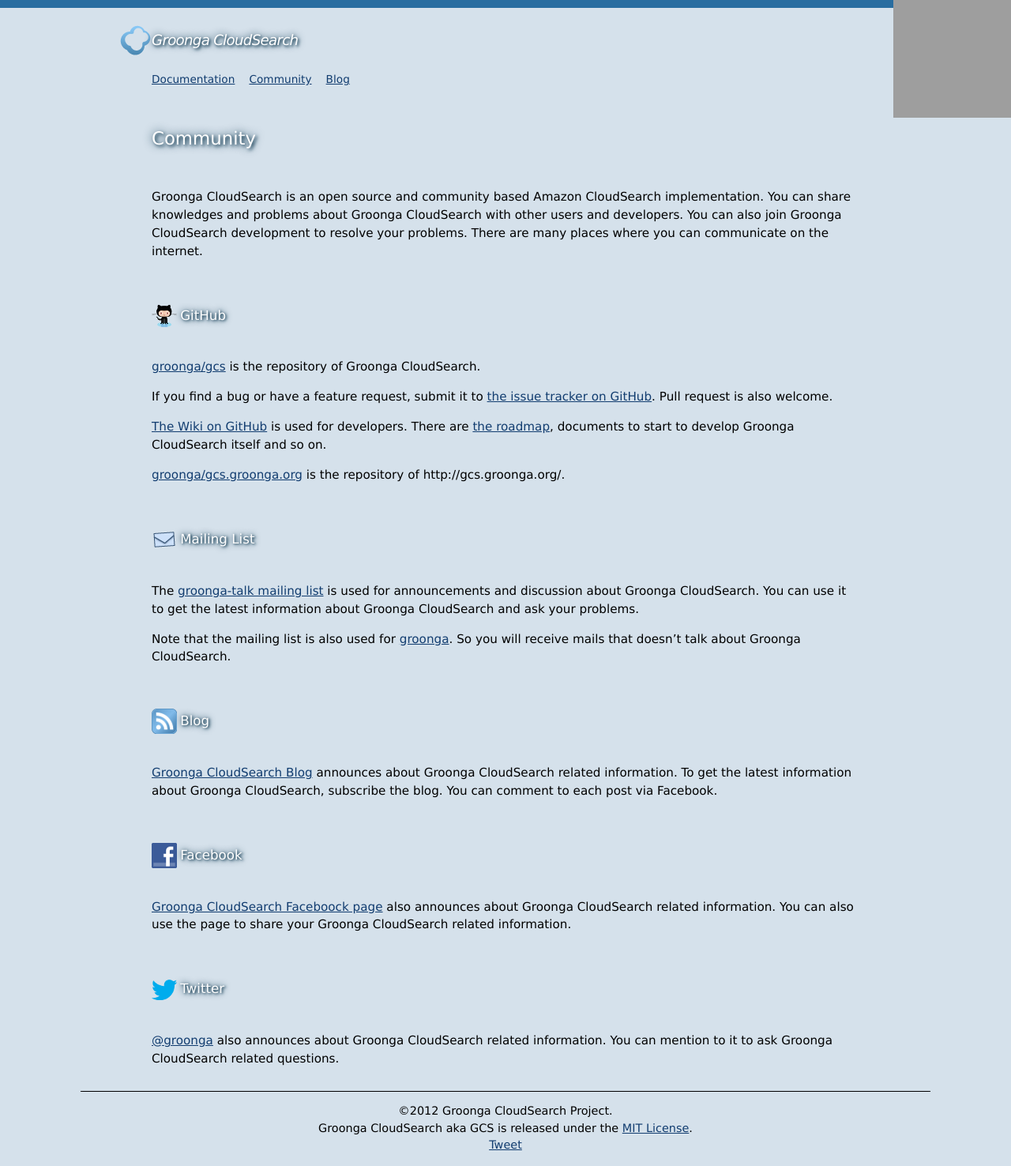
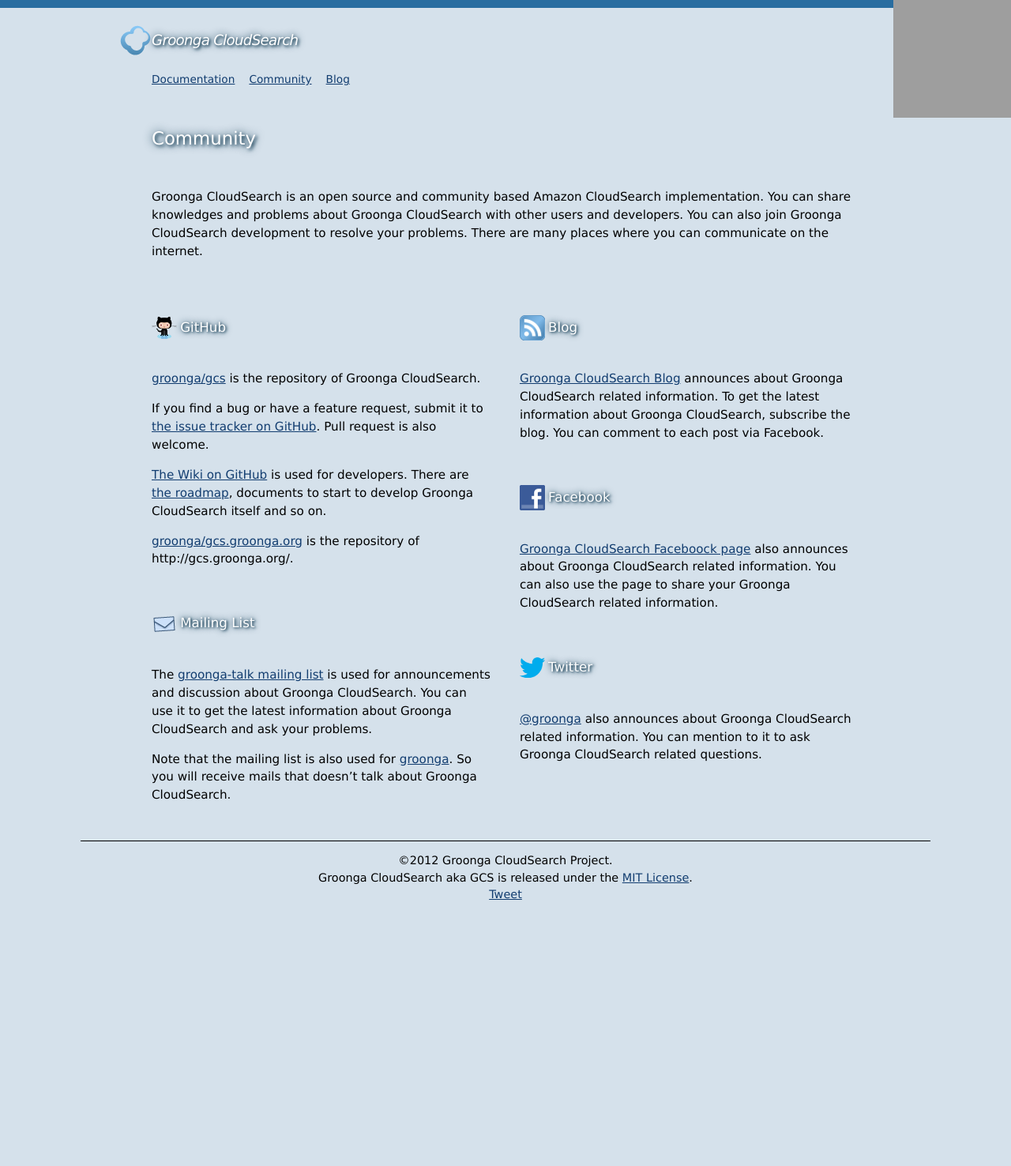
Before and after one commit to groonga/gcs.groonga.org, a Jekyll site: the page built from community/index.md, in a window 1280 px wide. Shown: the whole page at 79% size. Built offline with Jekyll 4.4.1, drawn with Linux system fonts in a browser that asks for light colours; comment, search, counter and statistics services are not loaded; after the commit the page ends 1159 px from its top, so only the background shows below that; grey boxes are pictures that could not be loaded.

Commit message:
Make the community page multi-columns

```diff
--- a/_layouts/default.html
+++ b/_layouts/default.html
@@ -22,7 +22,9 @@
   <body{% if page.id %} id="page-{{ page.id }}"{% endif %}>
     {% include facebook-sdk.html %}
     <h1 id="global-heading"><a href="/">Groonga CloudSearch</a></h1>
-    {{ content }}
+    <section id="content">
+      {{ content }}
+    </section>
     <nav>
       <ul>
         <li><a href="/docs/">Documentation</a></li>
--- a/community/index.md
+++ b/community/index.md
@@ -9,6 +10,8 @@
 about Groonga CloudSearch with other users and developers. You can
 also join Groonga CloudSearch development to resolve your problems.
 There are many places where you can communicate on the internet.
+
+<!--
 
 ## <img src="/images/github-octocats-32.png" alt="" />GitHub
 
@@ -58,3 +61,41 @@
 [@groonga](https://twitter.com/groonga) also announces about Groonga
 CloudSearch related information. You can mention to it to ask Groonga
 CloudSearch related questions.
+
+-->
+
+<div class="communities" id="communities-1">
+
+<h2 id="github"><img alt="" src="/images/github-octocats-32.png" />GitHub</h2>
+
+<p><a href="https://github.com/groonga/gcs">groonga/gcs</a> is the repository of Groonga CloudSearch.</p>
+
+<p>If you find a bug or have a feature request, submit it to <a href="https://github.com/groonga/gcs/issues">the issue tracker on GitHub</a>. Pull request is also welcome.</p>
+
+<p><a href="https://github.com/groonga/gcs/wiki">The Wiki on GitHub</a> is used for developers. There are <a href="https://github.com/groonga/gcs/wiki/Roadmap">the roadmap</a>, documents to start to develop Groonga CloudSearch itself and so on.</p>
+
+<p><a href="https://github.com/groonga/gcs.groonga.org">groonga/gcs.groonga.org</a> is the repository of http://gcs.groonga.org/.</p>
+
+<h2 id="mailing_list"><img alt="" src="/images/mail-32.png" />Mailing List</h2>
+
+<p>The <a href="https://lists.sourceforge.net/lists/listinfo/groonga-talk">groonga-talk mailing list</a> is used for announcements and discussion about Groonga CloudSearch. You can use it to get the latest information about Groonga CloudSearch and ask your problems.</p>
+
+<p>Note that the mailing list is also used for <a href="../docs/faq/#search-engine">groonga</a>. So you will receive mails that doesn&#8217;t talk about Groonga CloudSearch.</p>
+
+</div>
+
+<div class="communities" id="communities-2">
+
+<h2 id="blog"><img alt="" src="/images/blog-32.png" />Blog</h2>
+
+<p><a href="/blog/">Groonga CloudSearch Blog</a> announces about Groonga CloudSearch related information. To get the latest information about Groonga CloudSearch, subscribe the blog. You can comment to each post via Facebook.</p>
+
+<h2 id="facebook"><img alt="" src="/images/facebook-32.png" />Facebook</h2>
+
+<p><a href="https://www.facebook.com/GroongaCloudSearch">Groonga CloudSearch Faceboock page</a> also announces about Groonga CloudSearch related information. You can also use the page to share your Groonga CloudSearch related information.</p>
+
+<h2 id="twitter"><img alt="" src="/images/twitter-32.png" />Twitter</h2>
+
+<p><a href="https://twitter.com/groonga">@groonga</a> also announces about Groonga CloudSearch related information. You can mention to it to ask Groonga CloudSearch related questions.</p>
+
+</div>
--- a/stylesheets/screen/base.css
+++ b/stylesheets/screen/base.css
@@ -109,6 +109,7 @@
 
 footer {
   border-top: 1px solid;
+  clear: both;
   font-size: 95%;
   margin: 2em -10% 0;
   padding: 1em 10% 0;
--- /dev/null
+++ b/stylesheets/screen/community.css
@@ -0,0 +1,12 @@
+.communities {
+  width: 48%;
+  margin-bottom: 2em;
+}
+
+#communities-1 {
+  float: left;
+}
+
+#communities-2 {
+  float: right;
+}
```
Also changed, not shown: other parts of community/index.md (+1 -0 lines).
